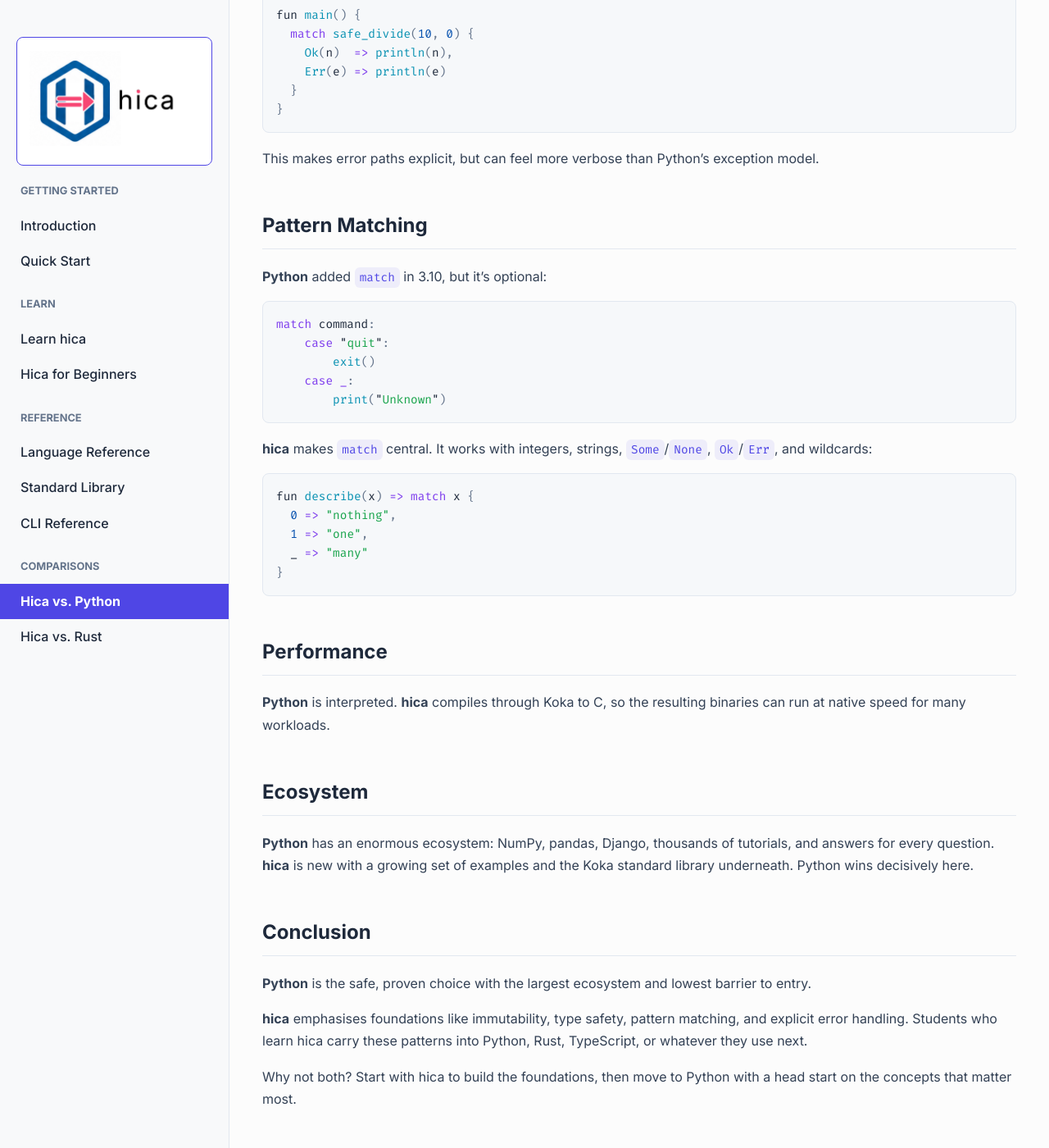
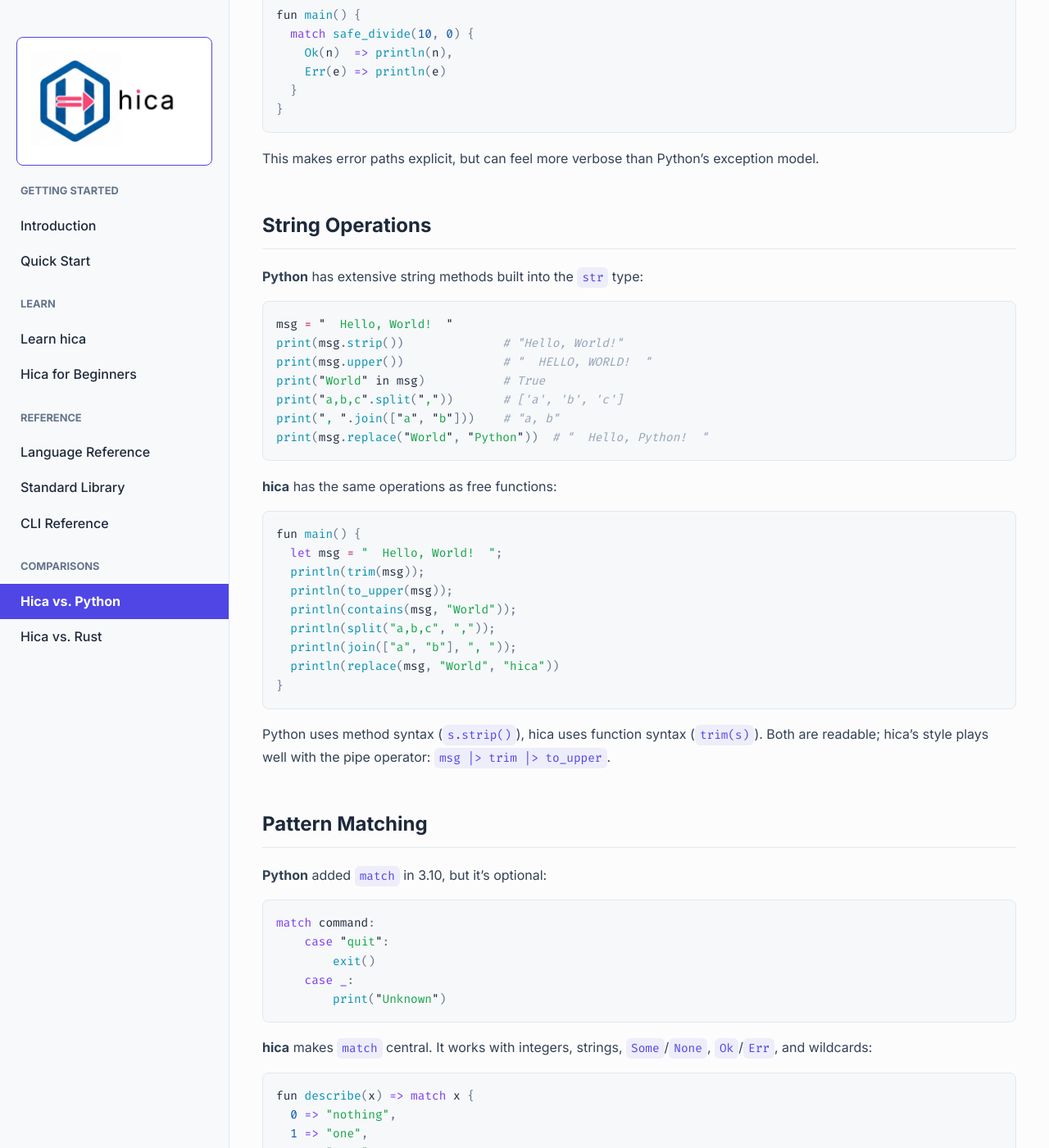
Before and after one commit to cladam/hica, a Jekyll site: the page built from docs/hica-vs-python.md, in a window 1280 px wide and 1400 px high, scrolled down 3327 px. Shown: the whole window at 82% size. Built offline with Jekyll 4.4.1, drawn with Linux system fonts in a browser that asks for light colours.

Commit message:
docs: add string operations to language comparison pages

````diff
--- a/docs/hica-vs-python.md
+++ b/docs/hica-vs-python.md
@@ -136,6 +136,36 @@
 
 This makes error paths explicit, but can feel more verbose than Python's exception model.
 
+## String Operations
+
+**Python** has extensive string methods built into the `str` type:
+
+```python
+msg = "  Hello, World!  "
+print(msg.strip())              # "Hello, World!"
+print(msg.upper())              # "  HELLO, WORLD!  "
+print("World" in msg)           # True
+print("a,b,c".split(","))       # ['a', 'b', 'c']
+print(", ".join(["a", "b"]))    # "a, b"
+print(msg.replace("World", "Python"))  # "  Hello, Python!  "
+```
+
+**hica** has the same operations as free functions:
+
+```rust
+fun main() {
+  let msg = "  Hello, World!  ";
+  println(trim(msg));
+  println(to_upper(msg));
+  println(contains(msg, "World"));
+  println(split("a,b,c", ","));
+  println(join(["a", "b"], ", "));
+  println(replace(msg, "World", "hica"))
+}
+```
+
+Python uses method syntax (`s.strip()`), hica uses function syntax (`trim(s)`). Both are readable; hica's style plays well with the pipe operator: `msg |> trim |> to_upper`.
+
 ## Pattern Matching
 
 **Python** added `match` in 3.10, but it's optional:
````
Also changed, not shown: docs/hica-vs-rust.md (+30 -0 lines).
